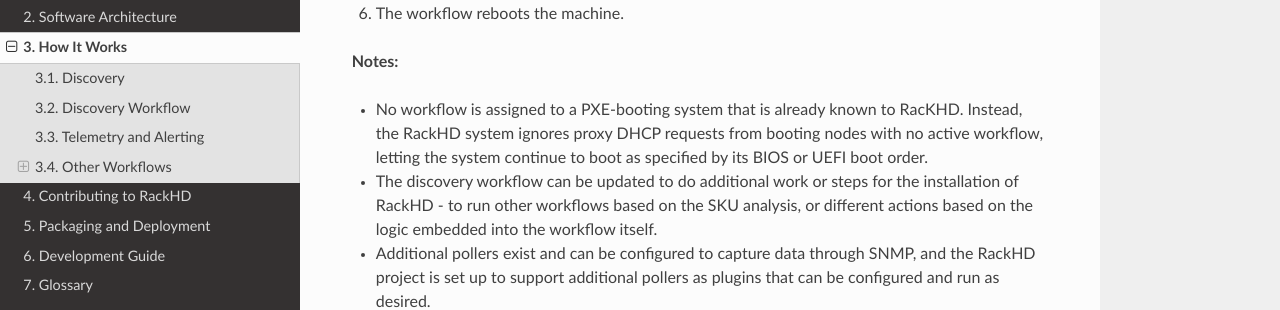
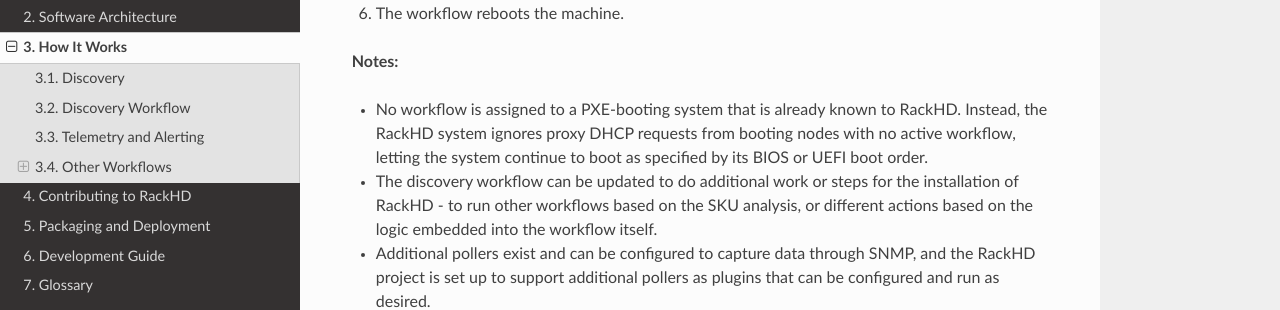
Before and after one commit to RackHD/docs, a Sphinx documentation site: the page built from docs/how_it_works.rst, in a window 1280 px wide and 900 px high, scrolled down 1048 px. Shown: the part 158-468 px from the top of the window. Built offline with Sphinx 7.4.7 and the Read the Docs theme 2.0.0, drawn with Linux system fonts in a browser that asks for light colours.

Commit message:
Fix capitalization error (RacKHD)

```diff
--- a/docs/how_it_works.rst
+++ b/docs/how_it_works.rst
@@ -49,7 +49,7 @@
 
 **Notes:**
 
-* No workflow is assigned to a PXE-booting system that is already known to RacKHD. Instead, the RackHD system ignores proxy DHCP requests from booting
+* No workflow is assigned to a PXE-booting system that is already known to RackHD. Instead, the RackHD system ignores proxy DHCP requests from booting
   nodes with no active workflow, letting the system continue to boot as specified by its BIOS or UEFI boot order.
 
 * The discovery workflow can be updated to do additional work or steps for the installation of RackHD - to run other workflows based on the SKU analysis, or
```
